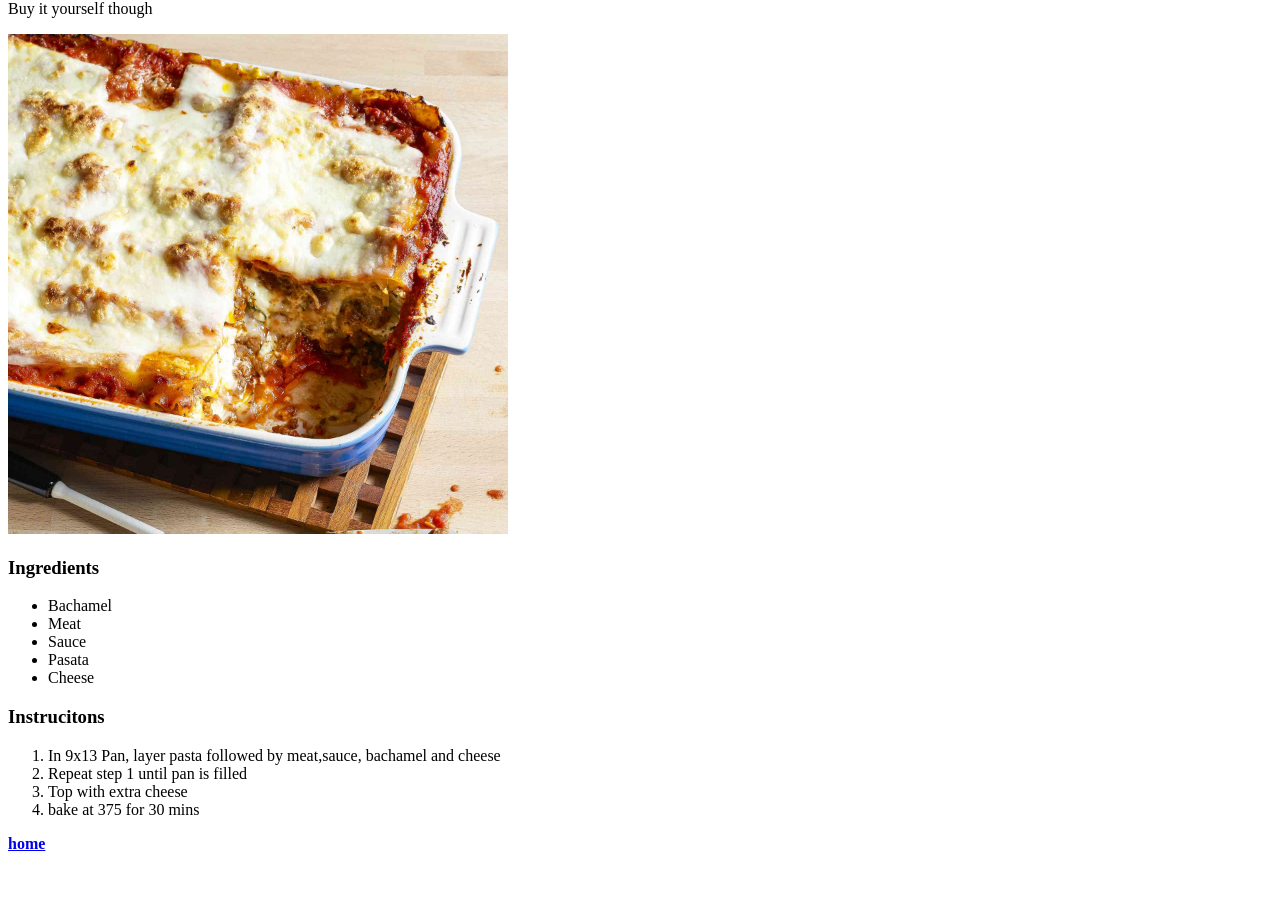
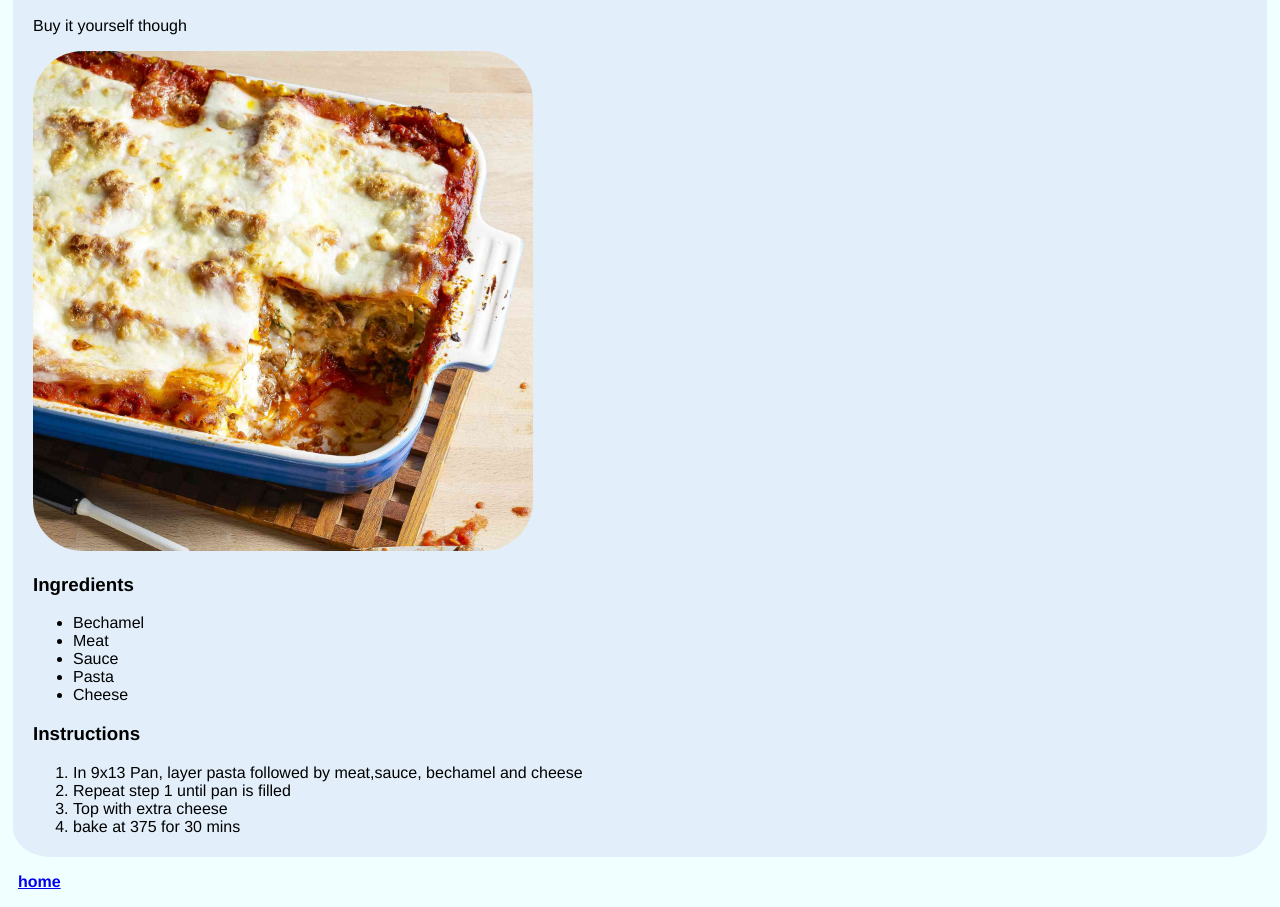
Before and after one commit to apetruso/odin-recipes, a plain HTML site: page recipes/lasagna.html in a window 1280 px wide. Shown: the part 127-1034 px from the top of the page. Before the commit the page ends 996 px from the top, so only its background shows below. Drawn offline with Linux system fonts and the light colour scheme.

Commit message:
Add basic css for main page and recipes

```diff
--- a/recipes/lasagna.html
+++ b/recipes/lasagna.html
@@ -5,33 +5,38 @@
     <meta http-equiv="X-UA-Compatible" content="IE=edge">
     <meta name="viewport" content="width=device-width, initial-scale=1.0">
     <title>Lasagna</title>
+    <link rel="stylesheet" href="../styles.css">
 </head>
-<body>
-<h1>Lasagna</h1>
+<body class="entire">
+  <div class="main-page">
+    <h1>Lasagna</h1>
     <p>
         <h2>Its is a fantastic meal</h2>
         Buy it yourself though
     </p>
-    <img src="../img/Lasagna-complete.jpg" alt="Pic of Lasagna" width="500">
+    <img class="img" src="../img/Lasagna-complete.jpg" alt="Pic of Lasagna">
     <h3>Ingredients</h3>
     <p>
         <ul>
-            <li>Bachamel</li>
+            <li>Bechamel</li>
             <li>Meat</li>
             <li>Sauce</li>
-            <li>Pasata</li>
+            <li>Pasta</li>
             <li>Cheese</li>
         </ul>
     </p>
-    <h3>Instrucitons</h3>
+    <h3>Instructions</h3>
     <p>
         <ol>
-            <li>In 9x13 Pan, layer pasta followed by meat,sauce, bachamel and cheese</li>
+            <li>In 9x13 Pan, layer pasta followed by meat,sauce, bechamel and cheese</li>
             <li>Repeat step 1 until pan is filled</li>
             <li>Top with extra cheese</li>
             <li>bake at 375 for 30 mins</li>
         </ol>
     </p>
+  </div>
+  <div class="bottom-bar">
     <p><a href="../index.html"><strong>home</strong></a></p>
+  </div>
 </body>
 </html>
--- /dev/null
+++ b/styles.css
@@ -0,0 +1,24 @@
+.entire {
+    background-color: azure;
+    font-family: 'Franklin Gothic Medium', 'Arial Narrow', Arial, sans-serif;
+}
+
+.main-page {
+    background-color: rgb(226, 239, 250);
+    padding-left: 20px;
+    padding-bottom: 5px;
+    padding-top: 1px;
+    margin-top: 15px;
+    margin-left: 5px;
+    margin-right: 5px;
+    border-radius: 3%;
+}
+
+.img {
+    width: 500px;
+    border-radius: 10%;
+}
+
+.bottom-bar {
+padding-left: 10px;
+}
```
Also changed, not shown: index.html (+4 -1 lines).
